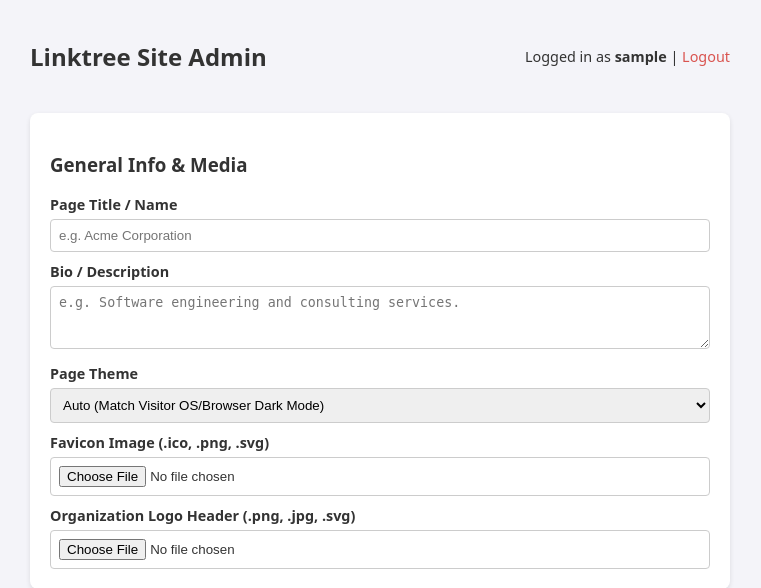
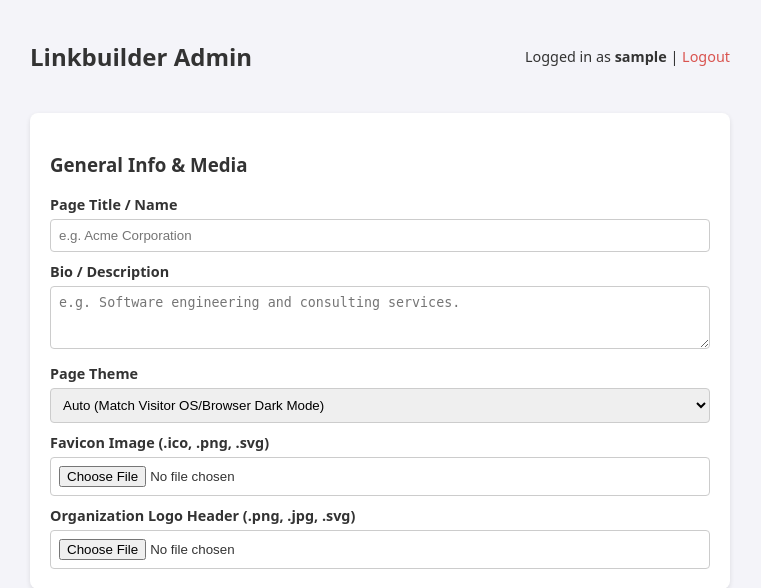
Before and after one commit to wpyoga/linkbuilder, a Flask app: page / in a window 1280 px wide. Shown: the top 588 px of the page, without its empty margins (260-1021 px from the left). Run offline with Flask 3, Linux system fonts and the light colour scheme; the visitor is signed in with stand-in values (Sample User, id 1); data that the repository does not hold is empty; some libraries are stand-ins or nearby versions.

Commit message:
fix: admin page title (using ChatGPT now that Claude limits are so low)

```diff
--- a/templates/admin.jinja2
+++ b/templates/admin.jinja2
@@ -2,7 +2,7 @@
 <html lang="en">
   <head>
     <meta charset="UTF-8" />
-    <title>Linktree Site Admin</title>
+    <title>Linkbuilder Admin</title>
     <style>
       body {
         font-family: system-ui, sans-serif;
@@ -165,7 +165,7 @@
   </head>
   <body>
     <div style="display: flex; justify-content: space-between; align-items: center; margin-bottom: 20px;">
-      <h2>Linktree Site Admin</h2>
+      <h2>Linkbuilder Admin</h2>
       <span style="font-size: 0.9rem">
         Logged in as <strong>{{ user.username }}</strong> |
         <a href="/logout" style="color: #d9534f; text-decoration: none">Logout</a>
```
Also changed, not shown: README.md.
